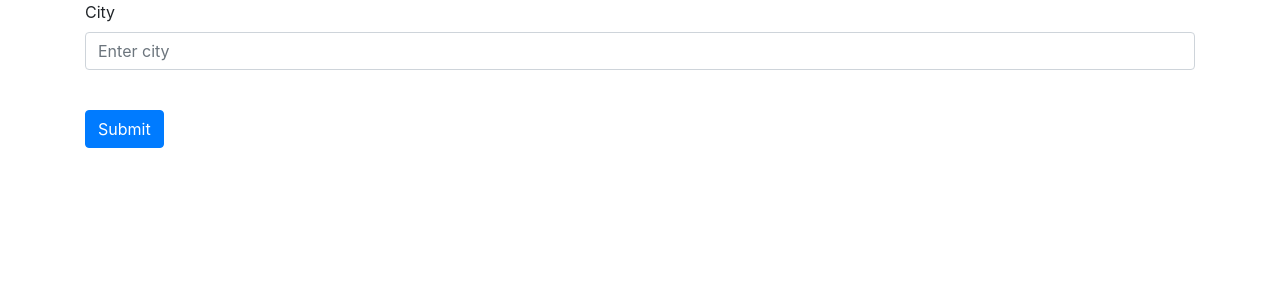
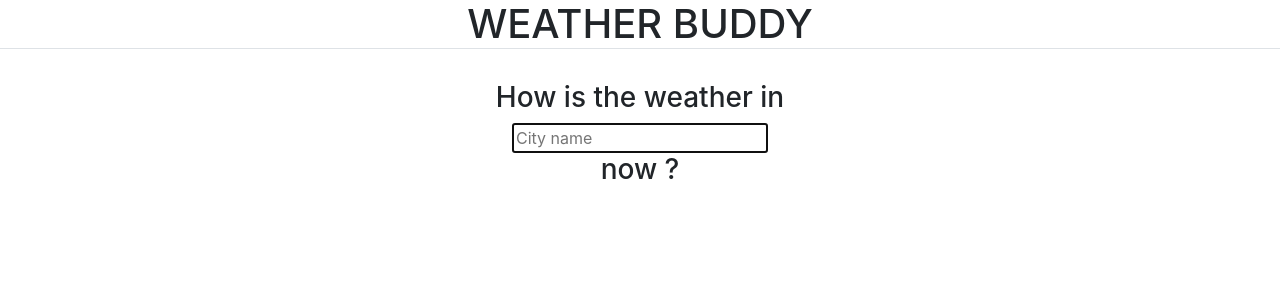
Before and after one commit to CristianoR12/Weather_app_3.0, a Flask app: page / in a window 1280 px wide. Shown: the top 300 px of the page. Run offline with Flask 2, Linux system fonts and the light colour scheme; some libraries are stand-ins or nearby versions.

Commit message:
bootstrap updates to the home.html

```diff
--- a/weather_buddy/templates/base.html
+++ b/weather_buddy/templates/base.html
@@ -15,9 +15,13 @@
             crossorigin="anonymous"
         />
 
-        <title>{% block title %}Home{% endblock %}</title>
+        <title>{% block title %}Weather_app{% endblock %}</title>
     </head>
     <body>
+        <header>
+          <h1 class="border-bottom" align="center">WEATHER BUDDY</h1>
+          <br />
+        </header>
         <div class="container">
             {% block content%}
             {% endblock %}
--- a/weather_buddy/templates/home.html
+++ b/weather_buddy/templates/home.html
@@ -5,27 +5,11 @@ Home
 {% endblock%}
 
 {% block content %}
-
-<form method="POST">
-  <div class="form-group">
-    <label for="city">City</label>
-    <input
-        type="text"
-        class="form-control"
-        id="city"
-        name="city"
-        placeholder="Enter city"
-    />
+<div class="form-group" align="center">
+  <h3>How is the weather in</h3>
+    <form action="/weather" method="post">
+      <input autocomplete="off" autofocus name="city" placeholder="City name" type="text">
+    </form>
+  <h3>now ?</h3>
 </div>
-<br />
-<button type="submit" class="btn btn-primary">Submit</button>
-</form>
-
-<!--<p>How is the weather in </p>
-<div class="city_name">
-  <form action="/weather" method="post">
-    <input autocomplete="off" autofocus name="city" placeholder="City name" type="text">
-  </form>
-</div>
-<p>now?</p> -->
 {% endblock %}
```
Also changed, not shown: weather_buddy/database.db.
